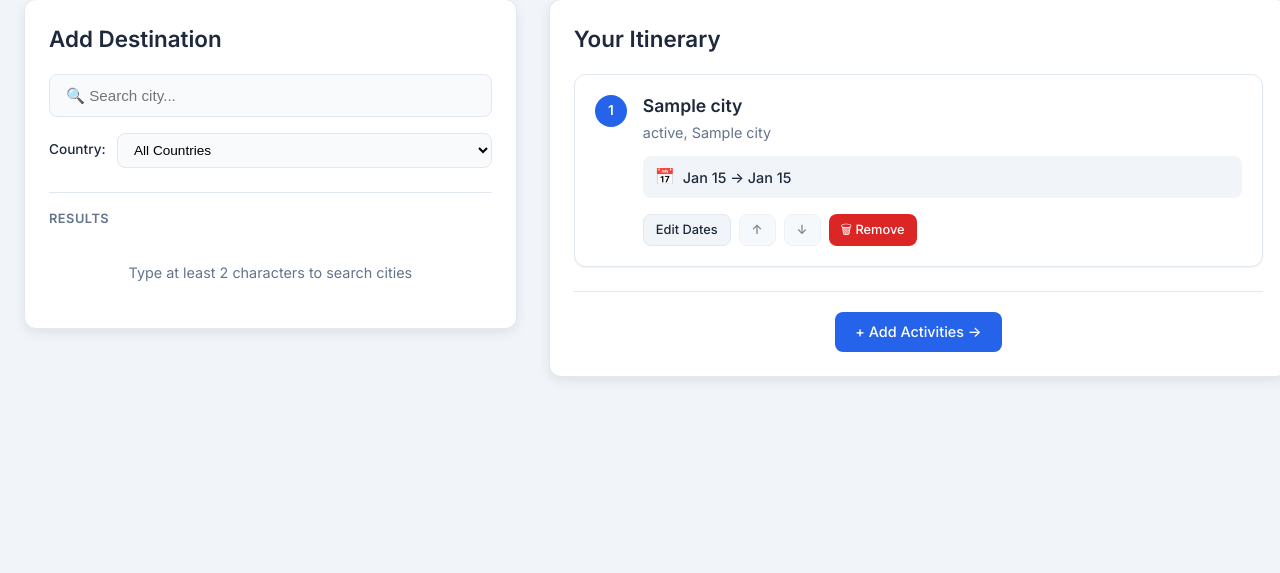
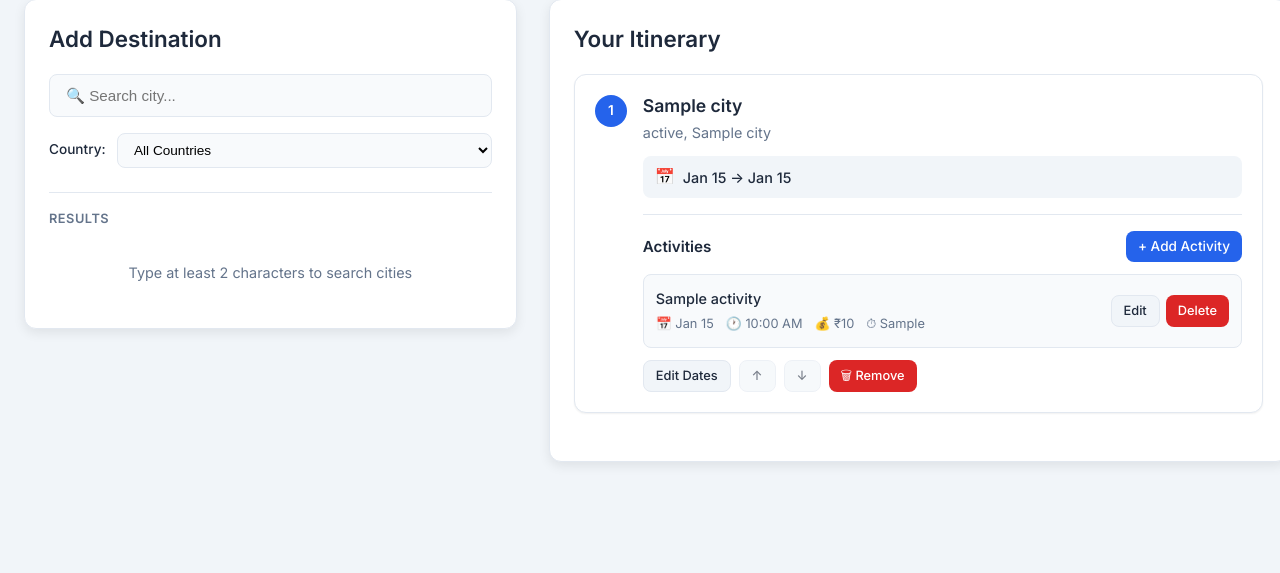
Before and after one commit to tirthgandhi/JourneyHub, a PHP site: page /JourneyHub/pages/itinerary.php?trip_id=1 in a window 1280 px wide. Shown: the part 269-842 px from the top of the page. Run offline with PHP 8.4, Linux system fonts and the light colour scheme; the visitor is signed in with stand-in values (Sample User, id 1); tables that the repository leaves empty hold one stand-in row (values such as "Sample post").

Commit message:
Wire up activity management UI into itinerary page

```diff
--- /dev/null
+++ b/assets/js/activities.js
@@ -0,0 +1,587 @@
+/**
+ * Activities Management — JourneyHub
+ *
+ * Handles inline activity management within itinerary stops
+ * All data sourced from MySQL via APIs (no static JSON/arrays)
+ */
+
+// Track which stop's search panel is currently open
+let currentSearchStopId = null;
+
+// Debounce timer for search
+let searchDebounceTimer = null;
+
+/**
+ * Initialize activities for all stops on page load
+ */
+document.addEventListener('DOMContentLoaded', () => {
+    // Load activities for each existing stop
+    const stopCards = document.querySelectorAll('.stop-card');
+    stopCards.forEach(card => {
+        const stopId = parseInt(card.dataset.stopId);
+        if (stopId) {
+            initializeActivitiesForStop(stopId);
+        }
+    });
+});
+
+/**
+ * Initialize activities section for a specific stop
+ */
+function initializeActivitiesForStop(stopId) {
+    const stopCard = document.getElementById(`stop-${stopId}`);
+    if (!stopCard) return;
+
+    // Check if activities section already exists
+    if (stopCard.querySelector('.stop-activities')) return;
+
+    const stopContent = stopCard.querySelector('.stop-content');
+    const stopActions = stopCard.querySelector('.stop-actions');
+
+    // Create activities section HTML
+    const activitiesSection = document.createElement('div');
+    activitiesSection.className = 'stop-activities';
+    activitiesSection.id = `activities-${stopId}`;
+    activitiesSection.innerHTML = `
+        <div class="activities-header">
+            <h4>Activities</h4>
+            <button class="btn btn-sm btn-primary btn-add-activity" onclick="toggleActivitySearch(${stopId})">
+                + Add Activity
+            </button>
+        </div>
+        <div class="activity-list" id="activity-list-${stopId}"></div>
+        <div class="activity-search-panel hidden" id="search-panel-${stopId}">
+            <div class="search-panel-header">
+                <h4>Search Activities</h4>
+                <button class="btn-close-search" onclick="closeActivitySearch(${stopId})">&times;</button>
+            </div>
+            <div class="activity-search-form">
+                <input type="text"
+                       class="activity-search-input"
+                       id="search-input-${stopId}"
+                       placeholder="🔍 Search activities..."
+                       oninput="searchActivities(${stopId})">
+                <select class="activity-type-filter"
+                        id="type-filter-${stopId}"
+                        onchange="searchActivities(${stopId})">
+                    <option value="">All Types</option>
+                    <option value="sightseeing">Sightseeing</option>
+                    <option value="food">Food</option>
+                    <option value="adventure">Adventure</option>
+                    <option value="culture">Culture</option>
+                    <option value="shopping">Shopping</option>
+                    <option value="entertainment">Entertainment</option>
+                    <option value="nature">Nature</option>
+                </select>
+            </div>
+            <div class="error-msg" id="search-error-${stopId}" style="display: none;"></div>
+            <div class="activity-search-results" id="search-results-${stopId}">
+                <div class="search-results-empty">
+                    Search for activities in this city
+                </div>
+            </div>
+        </div>
+    `;
+
+    // Insert activities section before stop actions
+    stopContent.insertBefore(activitiesSection, stopActions);
+
+    // Load existing activities for this stop
+    loadActivitiesForStop(stopId);
+}
+
+/**
+ * Load and display activities already added to a stop
+ */
+async function loadActivitiesForStop(stopId) {
+    try {
+        const response = await fetch(`/JourneyHub/api/activities/list.php?stop_id=${stopId}`);
+        const data = await response.json();
+
+        if (!response.ok) {
+            console.error('Failed to load activities:', data.error);
+            return;
+        }
+
+        const activityList = document.getElementById(`activity-list-${stopId}`);
+
+        if (data.trip_activities && data.trip_activities.length > 0) {
+            activityList.innerHTML = data.trip_activities.map(activity =>
+                renderActivityItem(activity, stopId)
+            ).join('');
+        } else {
+            activityList.innerHTML = `
+                <div class="activities-empty">
+                    No activities added yet. Click "+ Add Activity" to get started.
+                </div>
+            `;
+        }
+    } catch (error) {
+        console.error('Error loading activities:', error);
+    }
+}
+
+/**
+ * Render a single activity item
+ */
+function renderActivityItem(activity, stopId) {
+    const cost = parseFloat(activity.cost) === 0 ? 'Free' : `₹${parseFloat(activity.cost).toFixed(0)}`;
+    const time = activity.activity_time ? formatTime(activity.activity_time) : 'No time set';
+    const date = formatDate(activity.activity_date);
+
+    return `
+        <div class="activity-item" id="trip-activity-${activity.id}">
+            <div class="activity-info">
+                <div class="activity-name">${escapeHtml(activity.name)}</div>
+                <div class="activity-meta">
+                    <span>📅 ${date}</span>
+                    <span>🕐 ${time}</span>
+                    <span>💰 ${cost}</span>
+                    <span>⏱ ${escapeHtml(activity.duration || 'N/A')}</span>
+                </div>
+            </div>
+            <div class="activity-actions">
+                <button class="btn btn-sm btn-secondary" onclick="editActivity(${activity.id}, ${stopId})">
+                    Edit
+                </button>
+                <button class="btn btn-sm btn-danger" onclick="deleteActivity(${activity.id}, ${stopId}, '${escapeHtml(activity.name)}')">
+                    Delete
+                </button>
+            </div>
+        </div>
+    `;
+}
+
+/**
+ * Toggle activity search panel
+ */
+function toggleActivitySearch(stopId) {
+    const searchPanel = document.getElementById(`search-panel-${stopId}`);
+
+    // Close other open panels first
+    if (currentSearchStopId && currentSearchStopId !== stopId) {
+        closeActivitySearch(currentSearchStopId);
+    }
+
+    if (searchPanel.classList.contains('hidden')) {
+        searchPanel.classList.remove('hidden');
+        currentSearchStopId = stopId;
+
+        // Get city_id from stop card
+        const stopCard = document.getElementById(`stop-${stopId}`);
+        const cityId = parseInt(stopCard.dataset.cityId);
+
+        // Load all activities for this city initially
+        searchActivitiesForCity(cityId, stopId);
+    } else {
+        closeActivitySearch(stopId);
+    }
+}
+
+/**
+ * Close activity search panel
+ */
+function closeActivitySearch(stopId) {
+    const searchPanel = document.getElementById(`search-panel-${stopId}`);
+    searchPanel.classList.add('hidden');
+
+    // Clear search
+    const searchInput = document.getElementById(`search-input-${stopId}`);
+    const typeFilter = document.getElementById(`type-filter-${stopId}`);
+    if (searchInput) searchInput.value = '';
+    if (typeFilter) typeFilter.value = '';
+
+    if (currentSearchStopId === stopId) {
+        currentSearchStopId = null;
+    }
+}
+
+/**
+ * Search activities with debounce
+ */
+function searchActivities(stopId) {
+    clearTimeout(searchDebounceTimer);
+
+    searchDebounceTimer = setTimeout(() => {
+        const stopCard = document.getElementById(`stop-${stopId}`);
+        const cityId = parseInt(stopCard.dataset.cityId);
+        searchActivitiesForCity(cityId, stopId);
+    }, 300);
+}
+
+/**
+ * Fetch and display activity search results from MySQL
+ */
+async function searchActivitiesForCity(cityId, stopId) {
+    const searchInput = document.getElementById(`search-input-${stopId}`);
+    const typeFilter = document.getElementById(`type-filter-${stopId}`);
+    const resultsContainer = document.getElementById(`search-results-${stopId}`);
+    const errorDiv = document.getElementById(`search-error-${stopId}`);
+
+    const query = searchInput ? searchInput.value.trim() : '';
+    const type = typeFilter ? typeFilter.value : '';
+
+    // Build query parameters
+    let url = `/JourneyHub/api/activities/search.php?city_id=${cityId}`;
+    if (query) url += `&q=${encodeURIComponent(query)}`;
+    if (type) url += `&type=${encodeURIComponent(type)}`;
+
+    try {
+        const response = await fetch(url);
+        const data = await response.json();
+
+        if (!response.ok) {
+            showError(errorDiv, data.error || 'Failed to load activities');
+            return;
+        }
+
+        hideError(errorDiv);
+
+        if (data.activities && data.activities.length > 0) {
+            // Get stop date range for date input constraints
+            const stopCard = document.getElementById(`stop-${stopId}`);
+            const stopDates = getStopDateRange(stopId);
+
+            resultsContainer.innerHTML = data.activities.map(activity =>
+                renderSearchResultItem(activity, stopId, stopDates)
+            ).join('');
+        } else {
+            resultsContainer.innerHTML = `
+                <div class="search-results-empty">
+                    No activities found. Try a different search.
+                </div>
+            `;
+        }
+    } catch (error) {
+        console.error('Error searching activities:', error);
+        showError(errorDiv, 'Error loading activities');
+    }
+}
+
+/**
+ * Render a search result item
+ */
+function renderSearchResultItem(activity, stopId, stopDates) {
+    const cost = parseFloat(activity.cost) === 0 ? 'Free' : `₹${parseFloat(activity.cost).toFixed(0)}`;
+    const description = activity.description ? escapeHtml(activity.description) : '';
+
+    return `
+        <div class="activity-search-item">
+            <div class="search-item-header">
+                <div class="search-item-name">${escapeHtml(activity.name)}</div>
+                <div class="search-item-meta">
+                    <span>${escapeHtml(activity.type)}</span>
+                    <span>💰 ${cost}</span>
+                    <span>⏱ ${escapeHtml(activity.duration || 'N/A')}</span>
+                </div>
+            </div>
+            ${description ? `<div class="search-item-description">${description}</div>` : ''}
+            <div class="search-item-actions">
+                <div>
+                    <label>Date:</label>
+                    <input type="date"
+                           id="add-date-${activity.id}"
+                           min="${stopDates.start}"
+                           max="${stopDates.end}"
+                           value="${stopDates.start}">
+                </div>
+                <div>
+                    <label>Time (optional):</label>
+                    <input type="time"
+                           id="add-time-${activity.id}">
+                </div>
+                <button class="btn btn-sm btn-primary"
+                        style="align-self: end;"
+                        onclick="addActivityToTrip(${activity.id}, ${stopId})">
+                    + Add
+                </button>
+            </div>
+        </div>
+    `;
+}
+
+/**
+ * Add activity to trip stop
+ */
+async function addActivityToTrip(activityId, stopId) {
+    const dateInput = document.getElementById(`add-date-${activityId}`);
+    const timeInput = document.getElementById(`add-time-${activityId}`);
+    const errorDiv = document.getElementById(`search-error-${stopId}`);
+
+    const activityDate = dateInput.value;
+    const activityTime = timeInput.value || null;
+
+    if (!activityDate) {
+        showError(errorDiv, 'Please select a date for this activity');
+        return;
+    }
+
+    try {
+        const response = await fetch('/JourneyHub/api/activities/add.php', {
+            method: 'POST',
+            headers: { 'Content-Type': 'application/json' },
+            body: JSON.stringify({
+                trip_stop_id: stopId,
+                activity_id: activityId,
+                activity_date: activityDate,
+                activity_time: activityTime
+            })
+        });
+
+        const data = await response.json();
+
+        if (!response.ok) {
+            showError(errorDiv, data.error || 'Failed to add activity');
+            return;
+        }
+
+        hideError(errorDiv);
+
+        // Reload activities list to show the new activity
+        await loadActivitiesForStop(stopId);
+
+        // Clear the date/time inputs
+        dateInput.value = getStopDateRange(stopId).start;
+        if (timeInput) timeInput.value = '';
+
+    } catch (error) {
+        console.error('Error adding activity:', error);
+        showError(errorDiv, 'Error adding activity');
+    }
+}
+
+/**
+ * Edit activity date/time
+ */
+function editActivity(tripActivityId, stopId) {
+    const activityItem = document.getElementById(`trip-activity-${tripActivityId}`);
+    if (!activityItem) return;
+
+    // Extract current values
+    const metaSpans = activityItem.querySelectorAll('.activity-meta span');
+    let currentDate = '';
+    let currentTime = '';
+
+    metaSpans.forEach(span => {
+        const text = span.textContent;
+        if (text.includes('📅')) {
+            currentDate = text.replace('📅', '').trim();
+        } else if (text.includes('🕐')) {
+            currentTime = text.replace('🕐', '').trim();
+        }
+    });
+
+    // Convert display formats back to input formats
+    const dateValue = parseDateForInput(currentDate);
+    const timeValue = currentTime !== 'No time set' ? parseTimeForInput(currentTime) : '';
+
+    const stopDates = getStopDateRange(stopId);
+
+    // Replace activity item with edit form
+    activityItem.classList.add('editing');
+    activityItem.innerHTML = `
+        <div class="activity-info">
+            <div class="activity-name">${activityItem.querySelector('.activity-name').textContent}</div>
+            <div class="activity-edit-form">
+                <div>
+                    <label>Date:</label>
+                    <input type="date"
+                           id="edit-date-${tripActivityId}"
+                           value="${dateValue}"
+                           min="${stopDates.start}"
+                           max="${stopDates.end}">
+                </div>
+                <div>
+                    <label>Time:</label>
+                    <input type="time"
+                           id="edit-time-${tripActivityId}"
+                           value="${timeValue}">
+                </div>
+                <div class="activity-edit-actions">
+                    <button class="btn btn-sm btn-primary"
+                            onclick="saveActivityEdit(${tripActivityId}, ${stopId})">
+                        Save
+                    </button>
+                    <button class="btn btn-sm btn-secondary"
+                            onclick="cancelActivityEdit(${stopId})">
+                        Cancel
+                    </button>
+                </div>
+            </div>
+        </div>
+    `;
+}
+
+/**
+ * Save activity edit
+ */
+async function saveActivityEdit(tripActivityId, stopId) {
+    const dateInput = document.getElementById(`edit-date-${tripActivityId}`);
+    const timeInput = document.getElementById(`edit-time-${tripActivityId}`);
+
+    const activityDate = dateInput.value;
+    const activityTime = timeInput.value || null;
+
+    if (!activityDate) {
+        alert('Please select a date');
+        return;
+    }
+
+    try {
+        const response = await fetch('/JourneyHub/api/activities/update.php', {
+            method: 'POST',
+            headers: { 'Content-Type': 'application/json' },
+            body: JSON.stringify({
+                trip_activity_id: tripActivityId,
+                activity_date: activityDate,
+                activity_time: activityTime
+            })
+        });
+
+        const data = await response.json();
+
+        if (!response.ok) {
+            alert(data.error || 'Failed to update activity');
+            return;
+        }
+
+        // Reload activities list
+        await loadActivitiesForStop(stopId);
+
+    } catch (error) {
+        console.error('Error updating activity:', error);
+        alert('Error updating activity');
+    }
+}
+
+/**
+ * Cancel activity edit
+ */
+function cancelActivityEdit(stopId) {
+    loadActivitiesForStop(stopId);
+}
+
+/**
+ * Delete activity from trip
+ */
+async function deleteActivity(tripActivityId, stopId, activityName) {
+    if (!confirm(`Remove "${activityName}" from your itinerary?`)) {
+        return;
+    }
+
+    try {
+        const response = await fetch('/JourneyHub/api/activities/delete.php', {
+            method: 'POST',
+            headers: { 'Content-Type': 'application/json' },
+            body: JSON.stringify({
+                trip_activity_id: tripActivityId
+            })
+        });
+
+        const data = await response.json();
+
+        if (!response.ok) {
+            alert(data.error || 'Failed to delete activity');
+            return;
+        }
+
+        // Reload activities list
+        await loadActivitiesForStop(stopId);
+
+    } catch (error) {
+        console.error('Error deleting activity:', error);
+        alert('Error deleting activity');
+    }
+}
+
+/**
+ * Get stop date range from the DOM
+ */
+function getStopDateRange(stopId) {
+    const stopCard = document.getElementById(`stop-${stopId}`);
+    const startInput = document.getElementById(`start-date-${stopId}`);
+    const endInput = document.getElementById(`end-date-${stopId}`);
+
+    return {
+        start: startInput ? startInput.value : TRIP_START,
+        end: endInput ? endInput.value : TRIP_END
+    };
+}
+
+/**
+ * Format date for display (MySQL date to readable format)
+ */
+function formatDate(dateStr) {
+    const date = new Date(dateStr + 'T00:00:00');
+    const months = ['Jan', 'Feb', 'Mar', 'Apr', 'May', 'Jun', 'Jul', 'Aug', 'Sep', 'Oct', 'Nov', 'Dec'];
+    return `${months[date.getMonth()]} ${date.getDate()}`;
+}
+
+/**
+ * Format time for display (MySQL time to readable format)
+ */
+function formatTime(timeStr) {
+    if (!timeStr) return 'No time set';
+    const [hours, minutes] = timeStr.split(':');
+    const h = parseInt(hours);
+    const period = h >= 12 ? 'PM' : 'AM';
+    const displayHour = h % 12 || 12;
+    return `${displayHour}:${minutes} ${period}`;
+}
+
+/**
+ * Parse display date back to input format
+ */
+function parseDateForInput(displayDate) {
+    // Format: "Jan 10" -> need to get full date from current context
+    // For simplicity, we'll extract from the trip_activities data via reload
+    // This is a limitation - in production, store raw values in data attributes
+    return '';
+}
+
+/**
+ * Parse display time back to input format
+ */
+function parseTimeForInput(displayTime) {
+    // Format: "10:30 AM" -> "10:30"
+    const match = displayTime.match(/(\d+):(\d+)\s*(AM|PM)/i);
+    if (!match) return '';
+
+    let hours = parseInt(match[1]);
+    const minutes = match[2];
+    const period = match[3].toUpperCase();
+
+    if (period === 'PM' && hours !== 12) hours += 12;
+    if (period === 'AM' && hours === 12) hours = 0;
+
+    return `${String(hours).padStart(2, '0')}:${minutes}`;
+}
+
+/**
+ * Show error message
+ */
+function showError(errorDiv, message) {
+    if (!errorDiv) return;
+    errorDiv.textContent = message;
+    errorDiv.style.display = 'block';
+
+    // Auto-hide after 4 seconds
+    setTimeout(() => hideError(errorDiv), 4000);
+}
+
+/**
+ * Hide error message
+ */
+function hideError(errorDiv) {
+    if (!errorDiv) return;
+    errorDiv.style.display = 'none';
+}
+
+/**
+ * Escape HTML to prevent XSS
+ */
+function escapeHtml(text) {
+    const div = document.createElement('div');
+    div.textContent = text;
+    return div.innerHTML;
+}
--- a/pages/itinerary.php
+++ b/pages/itinerary.php
@@ -52,6 +52,7 @@ $currentPage = 'itinerary';
     <link href="https://fonts.googleapis.com/css2?family=Inter:wght@400;500;600;700&display=swap" rel="stylesheet">
     <link rel="stylesheet" href="/JourneyHub/assets/css/style.css">
     <link rel="stylesheet" href="/JourneyHub/assets/css/itinerary.css">
+    <link rel="stylesheet" href="/JourneyHub/assets/css/activities.css">
 </head>
 <body>
     <?php require_once __DIR__ . '/../includes/navbar.php'; ?>
@@ -185,12 +186,6 @@ $currentPage = 'itinerary';
                         <?php endforeach; ?>
                     <?php endif; ?>
                 </div>
-
-                <?php if (!empty($stops)): ?>
-                    <div class="itinerary-footer">
-                        <a href="#" class="btn btn-primary">+ Add Activities →</a>
-                    </div>
-                <?php endif; ?>
             </div>
         </div>
     </main>
@@ -204,8 +199,8 @@ $currentPage = 'itinerary';
         // Track which cities are already added (for disabling Add buttons)
         const addedCityIds = new Set(<?= json_encode(array_column($stops, 'city_id')) ?>);
     </script>
-
     <script src="/JourneyHub/assets/js/cities.js"></script>
     <script src="/JourneyHub/assets/js/itinerary.js"></script>
+    <script src="/JourneyHub/assets/js/activities.js"></script>
 </body>
 </html>
```
